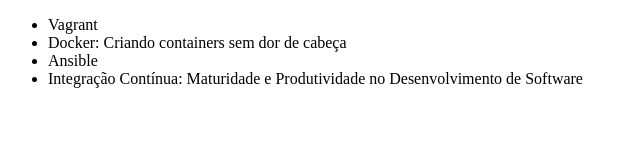
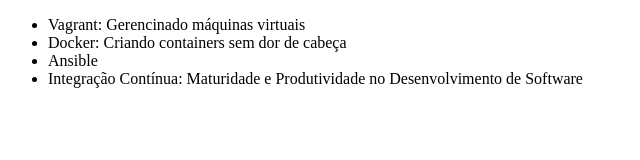
Before and after one commit to tiagoboaventuramiranda/treinamentoGit5, a plain HTML site: page index.html in a window 1280 px wide. Shown: the whole page, without its empty margins (0-640 px from the left). Drawn offline with Linux system fonts and the light colour scheme.

Commit message:
Correção do curso de vagrant

```diff
--- a/index.html
+++ b/index.html
@@ -6,7 +6,7 @@
 </head>
 <body>
     <ul>
-        <li>Vagrant</li>
+        <li>Vagrant: Gerencinado máquinas virtuais</li>
         <li>Docker: Criando containers sem dor de cabeça</li>
         <li>Ansible</li>
         <li>Integração Contínua: Maturidade e Produtividade no Desenvolvimento de Software</li>
```
